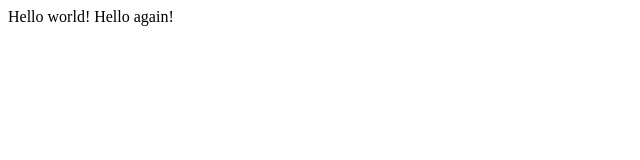
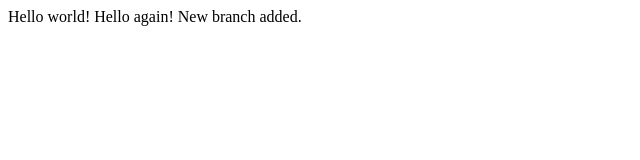
Before and after one commit to diogodossfarias/mojeuloziste, a plain HTML site: page hello.html in a window 1280 px wide. Shown: the whole page, without its empty margins (0-640 px from the left). Drawn offline with Linux system fonts and the light colour scheme.

Commit message:
New branch added.

```diff
--- a/hello.html
+++ b/hello.html
@@ -5,5 +5,6 @@
 	<head>
 	<body>
 		Hello world! Hello again!
+		New branch added.
 	<body>
 </html>
```
